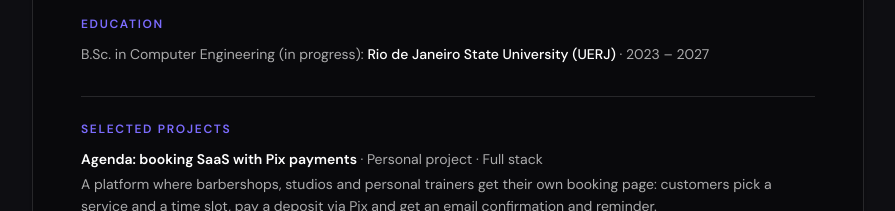
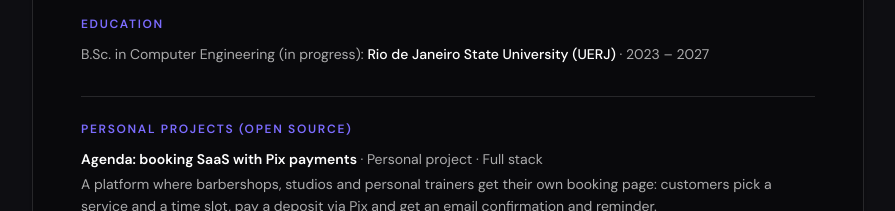
Before and after one commit to caiobento7/portfolio, a Next.js app: page /en/cv in a window 1280 px wide. Shown: the part 1780-1991 px from the top of the page, without its empty margins (192-1087 px from the left). Built offline with nearby package versions, Linux system fonts and the light colour scheme; a web font is replaced by a local one.

Commit message:
Seção de projetos do currículo como projetos pessoais de código aberto

```diff
--- a/src/content/index.ts
+++ b/src/content/index.ts
@@ -502,7 +502,7 @@ const pt: Content = {
     skillsTitle: "Competências técnicas",
     experienceTitle: "Experiência profissional",
     educationTitle: "Formação acadêmica",
-    projectsTitle: "Projetos relevantes",
+    projectsTitle: "Projetos pessoais (código aberto)",
     languagesTitle: "Idiomas",
     print: "Baixar PDF",
     back: "Voltar ao portfólio",
@@ -880,7 +880,7 @@ const en: Content = {
     skillsTitle: "Technical skills",
     experienceTitle: "Professional experience",
     educationTitle: "Education",
-    projectsTitle: "Selected projects",
+    projectsTitle: "Personal projects (open source)",
     languagesTitle: "Languages",
     print: "Download PDF",
     back: "Back to portfolio",
```
Also changed, not shown: 2 other files (tests, documents, lock files or other folders).
